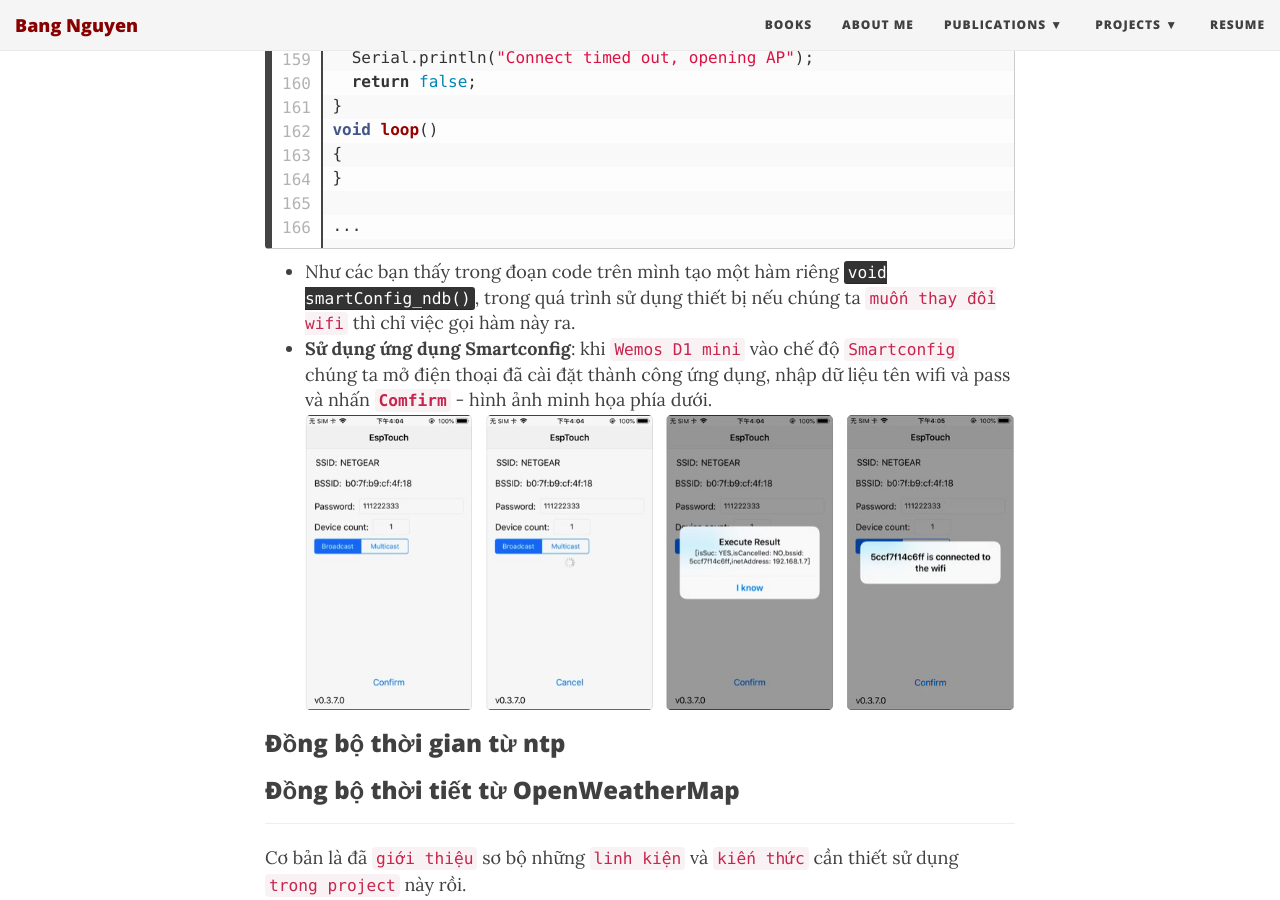
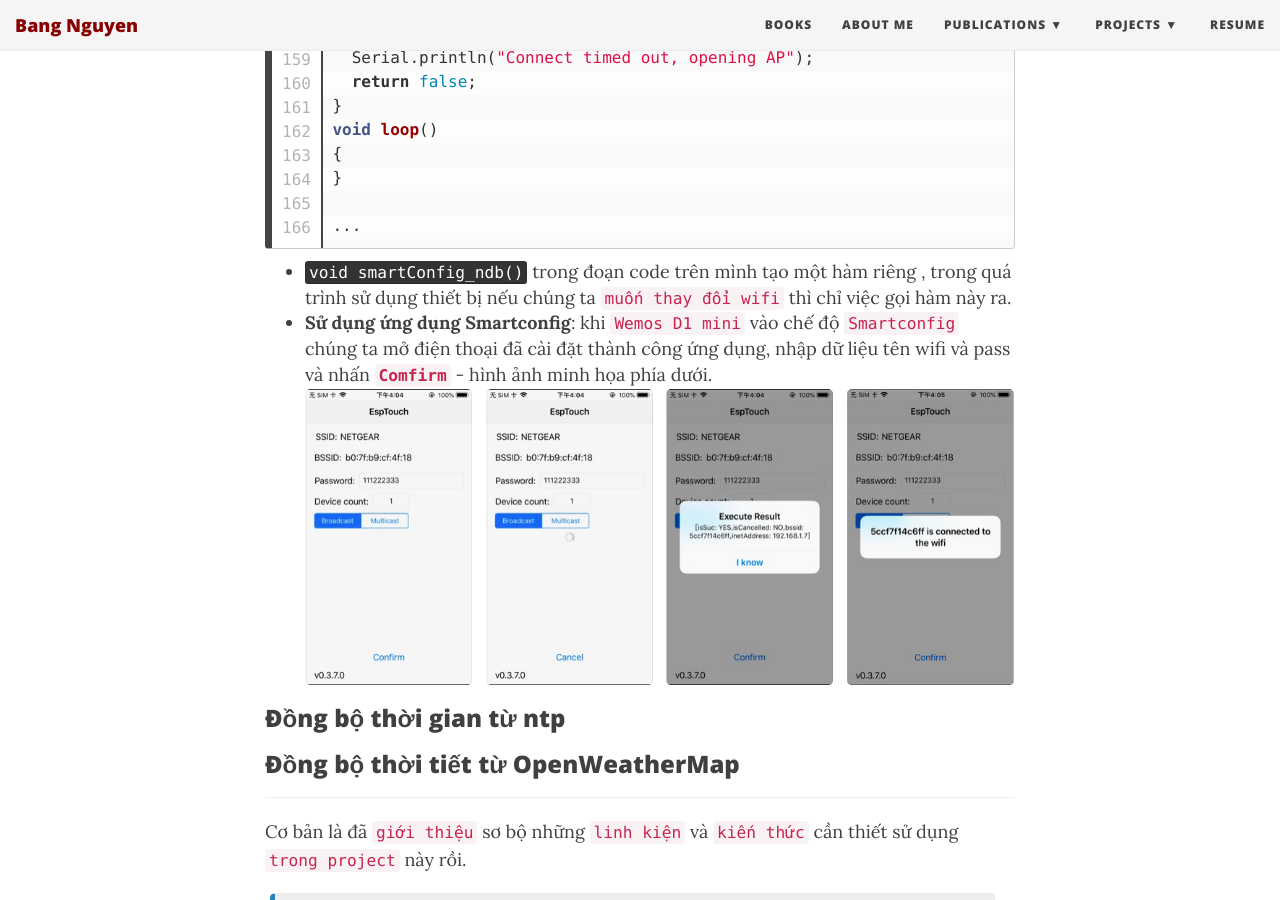
Before and after one commit to tramnguyencute/tramnguyencute.github.io, a Jekyll site: the page built from _posts/2020-01-23-smart-clock.md, in a window 1280 px wide and 900 px high, scrolled down 6611 px. Built offline with Jekyll 4.4.1, drawn with Linux system fonts in a browser that asks for light colours; comment, search, counter and statistics services are not loaded.

Commit message:
Update 2020-01-23-smart-clock.md

```diff
--- a/_posts/2020-01-23-smart-clock.md
+++ b/_posts/2020-01-23-smart-clock.md
@@ -210,7 +210,7 @@
 ...
 {% endhighlight %}
 
-  - Như các bạn thấy trong đoạn code trên mình tạo một hàm riêng <kbd>void smartConfig_ndb()</kbd>, trong quá trình sử dụng thiết bị nếu chúng ta `muốn thay đổi wifi` thì chỉ việc gọi hàm này ra.
+  - <kbd>void smartConfig_ndb()</kbd> trong đoạn code trên mình tạo một hàm riêng , trong quá trình sử dụng thiết bị nếu chúng ta `muốn thay đổi wifi` thì chỉ việc gọi hàm này ra.
   - **Sử dụng ứng dụng Smartconfig**: khi `Wemos D1 mini` vào chế độ `Smartconfig` chúng ta mở điện thoại đã cài đặt thành công ứng dụng, nhập dữ liệu tên wifi và pass và nhấn **`Comfirm`** - hình ảnh minh họa phía dưới.
   ![Hướng dẫn sử dụng ứng dụng](/img/2020-01-23-smart-clock/Help_smartconfig.png "Quá trình kết nối Smartconfig qua phương thức ESPTouch"){: .center-block :}
 
```
